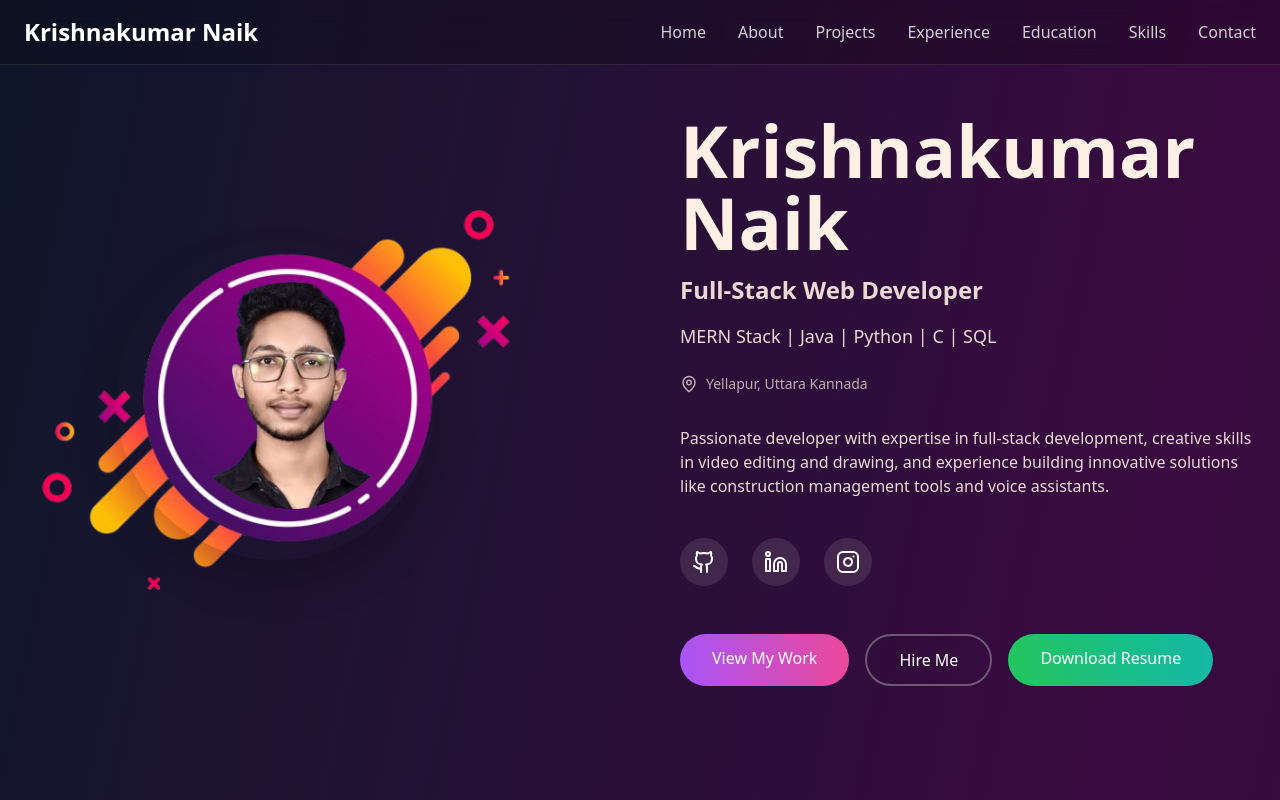
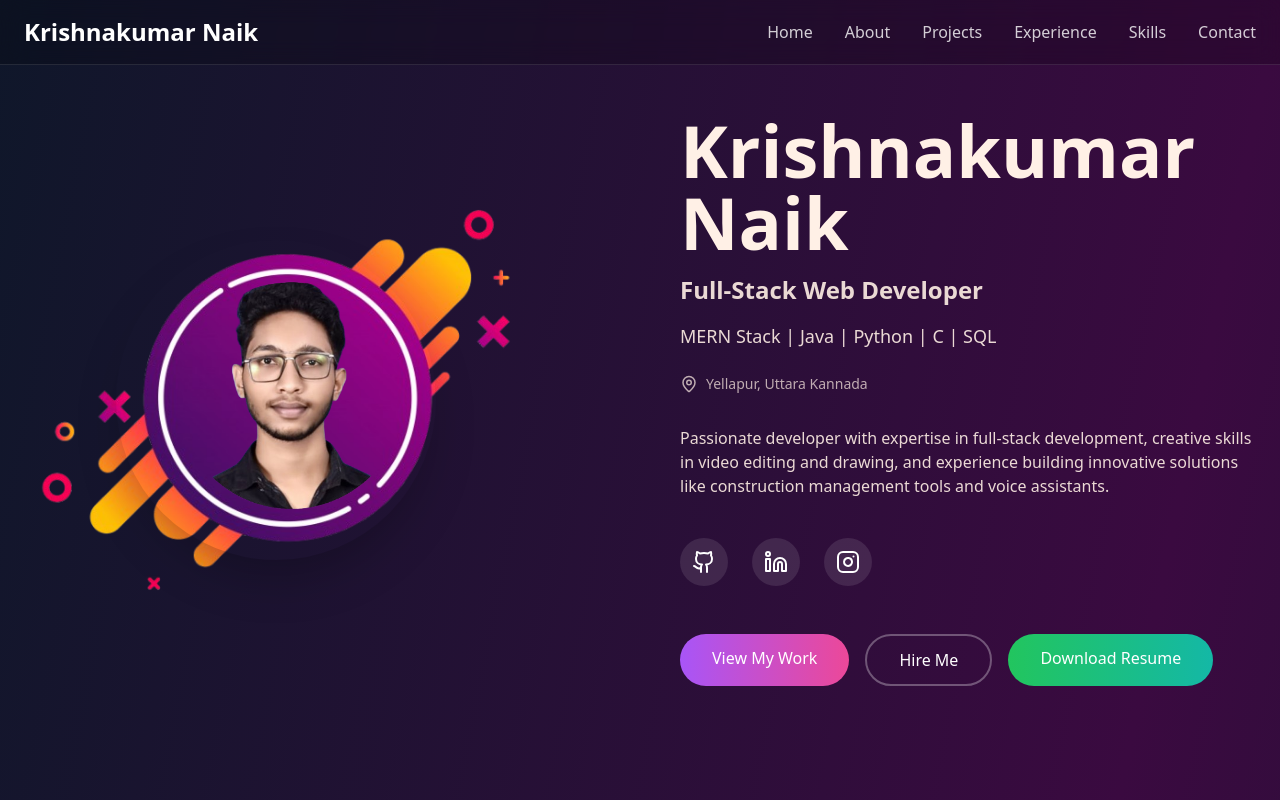
Before and after one commit to Krishnakumar-Naik/krishna-naik, a React (Vite) app: page / in a window 1280 px wide. Shown: the top 800 px of the page. Built offline with nearby package versions, Linux system fonts and the light colour scheme.

Commit message:
Update Header.tsx

```diff
--- a/src/components/Header.tsx
+++ b/src/components/Header.tsx
@@ -10,7 +10,6 @@ const Header = () => {
     { href: '#about', label: 'About' },
     { href: '#projects', label: 'Projects' },
     { href: '#experience', label: 'Experience' },
-    { href: '#education', label: 'Education' },
     { href: '#skills', label: 'Skills' },
     { href: '#contact', label: 'Contact' },
   ];
```
